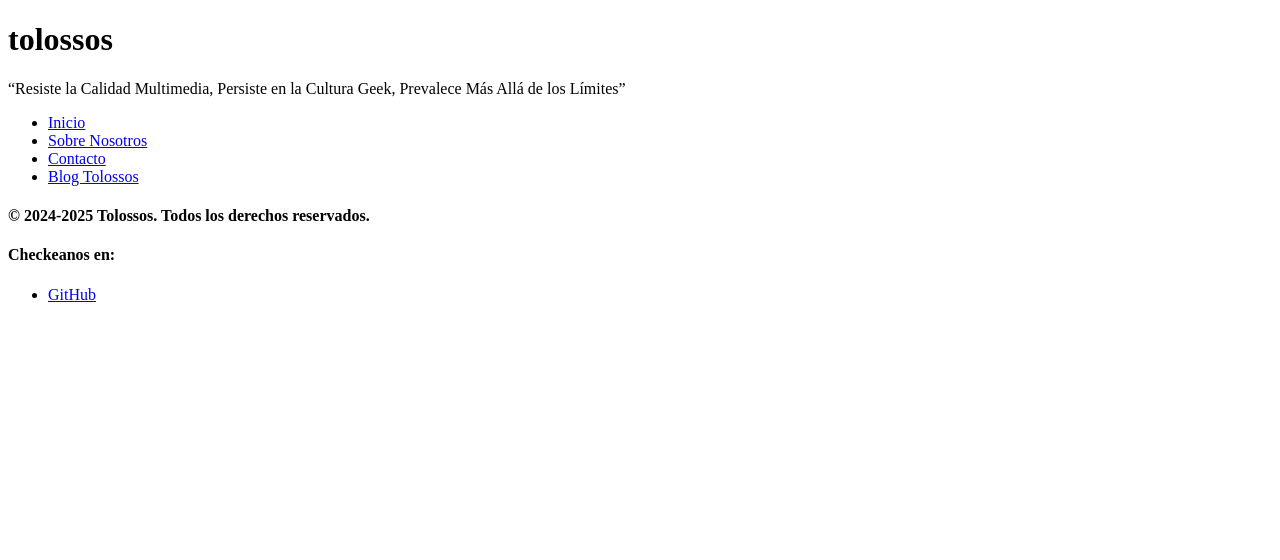
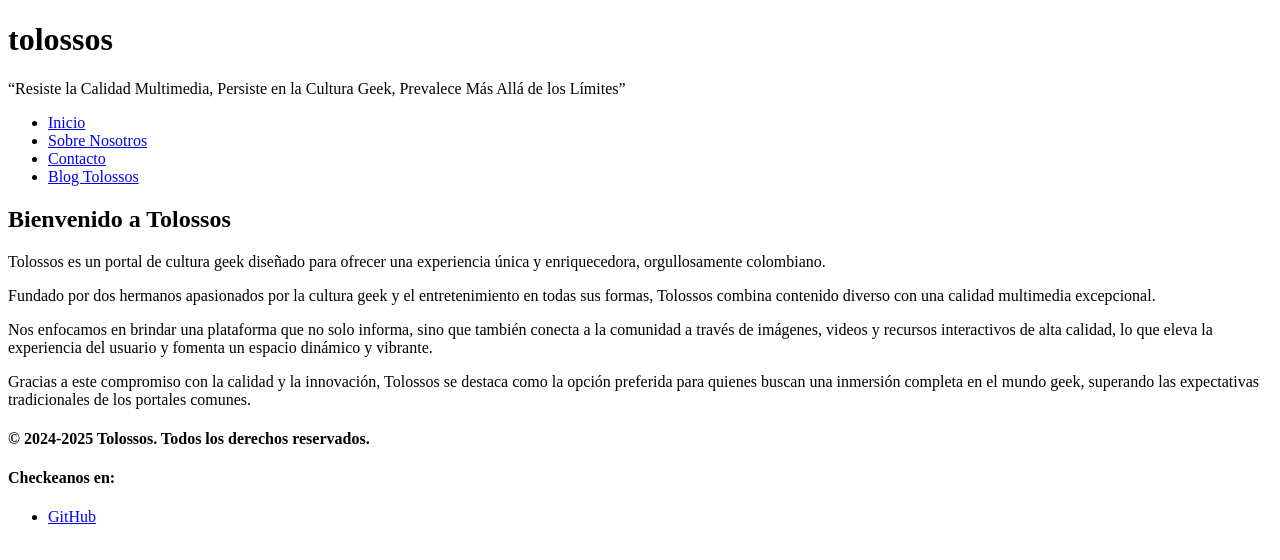
Before and after one commit to NotAlessed/tolossos-frontend, a plain HTML site: page index.htm in a window 1280 px wide. Drawn offline with Linux system fonts and the light colour scheme.

Commit message:
Cambios en HTML

```diff
--- a/index.htm
+++ b/index.htm
@@ -27,9 +27,12 @@
             </ul>
         </div>
     </nav>
-
     <section>
-
+  <h1>Bienvenido a Tolossos</h1>
+  <p>Tolossos es un portal de cultura geek diseñado para ofrecer una experiencia única y enriquecedora, orgullosamente colombiano.</p>
+  <p>Fundado por dos hermanos apasionados por la cultura geek y el entretenimiento en todas sus formas, Tolossos combina contenido diverso con una calidad multimedia excepcional.</p>
+  <p>Nos enfocamos en brindar una plataforma que no solo informa, sino que también conecta a la comunidad a través de imágenes, videos y recursos interactivos de alta calidad, lo que eleva la experiencia del usuario y fomenta un espacio dinámico y vibrante.</p>
+  <p>Gracias a este compromiso con la calidad y la innovación, Tolossos se destaca como la opción preferida para quienes buscan una inmersión completa en el mundo geek, superando las expectativas tradicionales de los portales comunes.</p>
     </section>
 
     <article>
```
